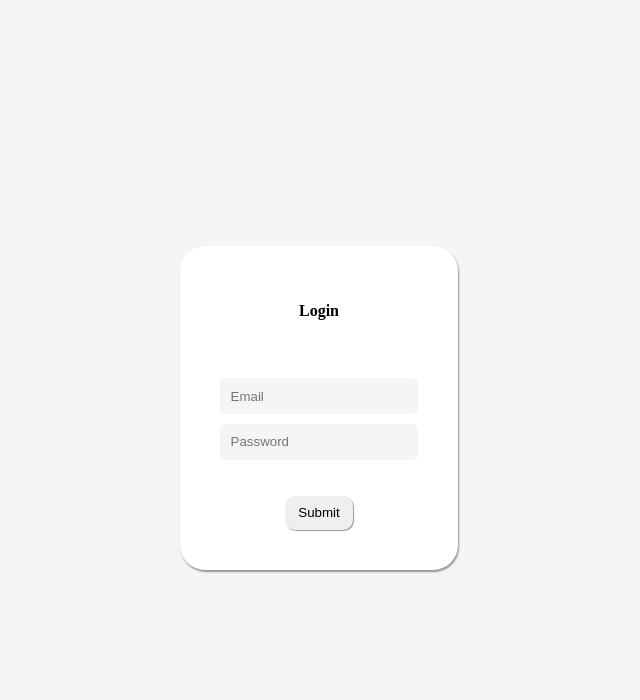
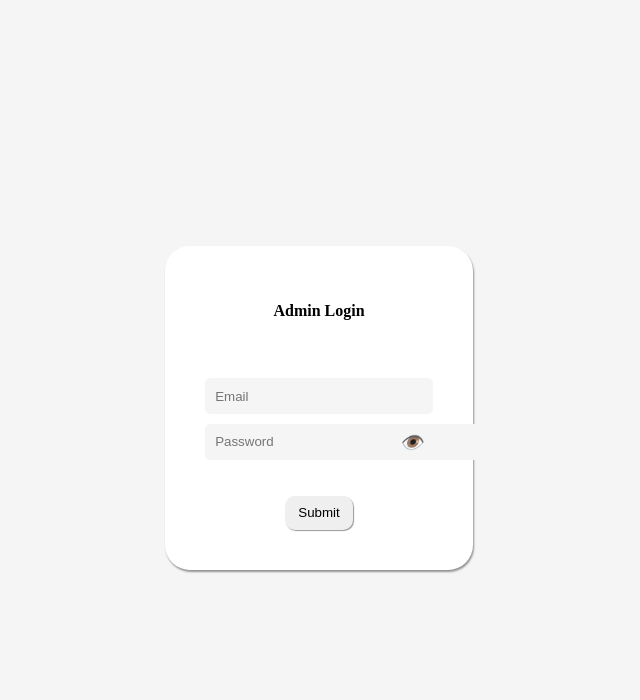
Before and after one commit to hncs28/finalbackend, a Laravel app: page /admin in a window 1280 px wide. Shown: the top 700 px of the page, without its empty margins (321-961 px from the left). Run offline with Laravel 12, Linux system fonts and the light colour scheme.

Commit message:
Refactor form styling and UX in login.blade.php

```diff
--- a/resources/views/CMS/login.blade.php
+++ b/resources/views/CMS/login.blade.php
@@ -60,6 +60,25 @@
             box-shadow: inset 2px 5px 10px rgba(0, 0, 0, 0.3);
         }
 
+        .password-container {
+            position: relative;
+        }
+
+        .password-container input {
+            width: 100%;
+            padding-right: 40px;
+        }
+
+        .password-container .toggle-password {
+            position: absolute;
+            top: 50%;
+            right: 10px;
+            transform: translateY(-50%);
+            cursor: pointer;
+            font-size: 1.2em;
+            color: #666;
+        }
+
         .form .btn {
             margin-top: 2em;
             align-self: center;
@@ -91,15 +110,34 @@
     <div class="container">
         <form class="form" action="{{ route('login') }}" method="POST">
             @csrf <!-- CSRF token for Laravel -->
-            <p class="heading">Login</p>
+            <p class="heading">Admin Login</p>
             <!-- Email field with name attribute -->
             <input class="input" name="email" placeholder="Email" type="email" required>
-            <!-- Password field with name attribute -->
-            <input class="input" name="password" placeholder="Password" type="password" required>
+
+            <!-- Password field with show/hide icon -->
+            <div class="password-container">
+                <input class="input" id="password" name="password" placeholder="Password" type="password" required>
+                <i class="toggle-password" onclick="togglePassword()">👁️</i>
+            </div>
+
             <!-- Submit button -->
             <button class="btn" type="submit">Submit</button>
         </form>
     </div>
+
+    <script>
+        function togglePassword() {
+            const passwordField = document.getElementById('password');
+            const icon = document.querySelector('.toggle-password');
+            if (passwordField.type === 'password') {
+                passwordField.type = 'text';
+                icon.textContent = '🙈'; // Change icon to "hide"
+            } else {
+                passwordField.type = 'password';
+                icon.textContent = '👁️'; // Change icon to "show"
+            }
+        }
+    </script>
 </body>
 
 </html>
```
